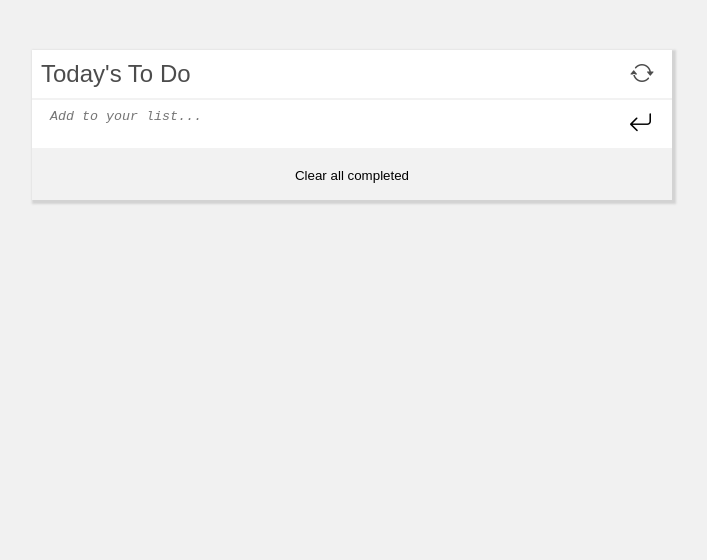
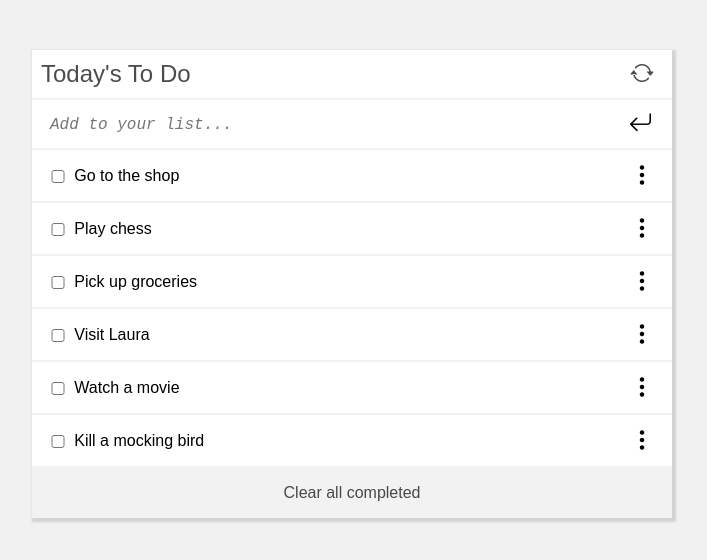
Before and after one commit to Aquinasmoriasi/to-do-list, a website built with webpack: page src/index.html in a window 1280 px wide. Shown: the whole page, without its empty margins (288-995 px from the left). Built offline with nearby package versions, Linux system fonts and the light colour scheme.

Commit message:
generate html dynamically

```diff
--- a/src/index.html
+++ b/src/index.html
@@ -11,12 +11,10 @@
     <section id="container">
         <h1>Today's To Do<span id="sync"><i class="bi bi-arrow-repeat"></i></span></h1>
         <form action="#">
-            <textarea name="to-dos" id="add" placeholder="Add to your list..."></textarea>
+            <textarea name="to-dos" id="add" placeholder="Add to your list..." rows="1"></textarea>
             <span><i class="bi bi-arrow-return-left"></i></span>
         </form>
-        <ul id="task-list">
-            <!-- <li><input contenteditable = "false" type="checkbox"><span class="input" contenteditable="true">'${list[i].text}'</span><i class="bi bi-three-dots-vertical"></i></li> -->
-        </ul>
+        <ul id="task-list"></ul>
         <button id= "clear" type="reset">Clear all completed</button>
     </section>
 </body>
--- a/src/index.js
+++ b/src/index.js
@@ -1,4 +1,57 @@
 import './style.css';
 
-const h1 = document.querySelector('h1');
-h1.classList.add('h1');
+const list = [
+  {
+    description: 'Go to the shop',
+    completed: false,
+    index: 0,
+  },
+  {
+    description: 'Play chess',
+    completed: false,
+    index: 0,
+  },
+  {
+    description: 'Pick up groceries',
+    completed: false,
+    index: 0,
+  },
+  {
+    description: 'Visit Laura',
+    completed: false,
+    index: 0,
+  },
+  {
+    description: 'Watch a movie',
+    completed: false,
+    index: 0,
+  },
+  {
+    description: 'Kill a mocking bird',
+    completed: false,
+    index: 0,
+  },
+];
+
+const taskList = document.getElementById('task-list');
+
+for (let j = 0; j < list.length; j += 1) {
+  const li = document.createElement('li');
+  li.setAttribute('draggable', true);
+
+  const input = document.createElement('input');
+  input.setAttribute('contenteditable', false);
+  input.setAttribute('type', 'checkbox');
+
+  const span = document.createElement('span');
+  span.setAttribute('class', 'input');
+  span.setAttribute('contenteditable', true);
+
+  const i = document.createElement('i');
+  i.setAttribute('class', 'bi bi-three-dots-vertical');
+
+  span.textContent += list[j].description;
+  li.append(input, span, i);
+  taskList.appendChild(li);
+  list[j].index += j;
+}
--- a/src/style.css
+++ b/src/style.css
@@ -33,6 +33,7 @@ ul {
 
 #sync {
     padding-right: 9px;
+    cursor: pointer;
 }
 
 h1 {
@@ -54,11 +55,12 @@ form {
     box-sizing: border-box;
     padding: 0 9px;
     margin: 0;
+    height: 50px;
     border-bottom: 2px solid rgba(211, 211 ,211, 0.3);
-    height: 50px;
     display: grid;
     grid-template-columns: 17fr 1fr;
     align-items: center;
+    justify-content: center;
 }
 
 textarea {
@@ -66,10 +68,20 @@ textarea {
     display: flex;
     justify-content: center;
     align-items: center;
+    flex-wrap: nowrap;
     border: 0;
     margin: 0;
-    padding: 0 9px;
+    overflow-x: hidden;
+    overflow-y: hidden;
+    padding-left: 9px;
     resize: none;
+    font-size: 16px;
+    height: 20px;
+}
+
+textarea::placeholder {
+    font-style: italic;
+    vertical-align: middle;
 }
 
 #clear {
@@ -80,6 +92,14 @@ textarea {
     border: none;
     background-color: rgba(211, 211, 211, 0.3);
     height: 50px;
+    font-size: 16px;
+    font-weight: 100;
+    color: rgba(0, 0, 0, 0.7);
+    cursor: pointer;
+}
+
+#clear:hover {
+    background-color: rgba(211, 211, 211, 0.6);
 }
 
 li {
@@ -89,7 +109,6 @@ li {
     grid-template-columns: 3fr 50fr 2.5fr;
     align-items: center;
     padding: 0 9px;
-    margin-bottom: 0.5px;
     margin-top: 1px;
 }
 
@@ -99,27 +118,23 @@ li {
     padding: 0;
 }
 
-textarea::placeholder {
-   font-style: italic;
-   vertical-align: middle;
-}
-
 .input {
     min-height: 50px;
     display: flex;
     justify-content: flex-start;
     align-items: center;
+    flex-wrap: wrap;
+    overflow: auto;
 }
 
 .bi-arrow-return-left {
     padding-right: 9px;
     font-size: x-large;
     cursor: pointer;
-    caret-color: red;
 }
 
 .bi-three-dots-vertical {
+    padding-right: 9px;
     font-size: x-large;
     cursor: move;
-    caret-color: red;
 }
```
Also changed, not shown: dist/index.html, dist/main.bundle.js.
